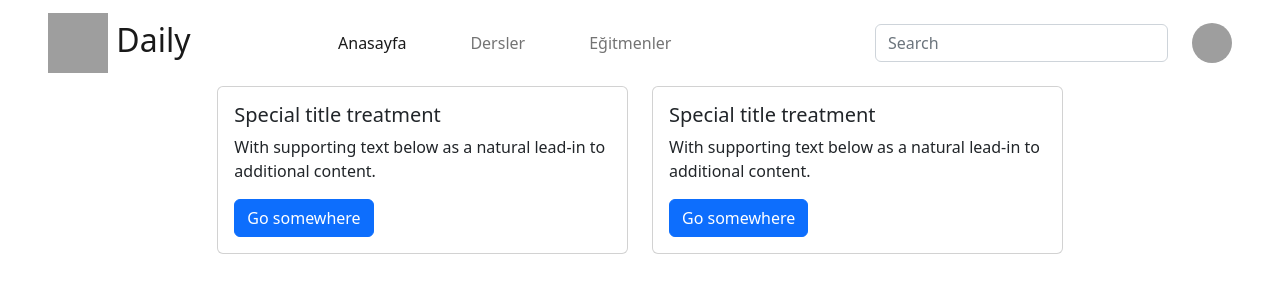
After one commit to meyrasahin/LanguageLearningApp, a Spring Boot app: page /courses in a window 1280 px wide. The commit adds this page. Shown: the top 300 px of the page. Run offline with Spring Boot 4, Linux system fonts and the light colour scheme; data that the repository does not hold is empty; grey boxes are pictures that could not be loaded.

Commit message:
- course.html is started to implement - necessary changes are implemented to connect controllers and views

```diff
--- a/src/main/java/com/egeuniversity/LanguageLearning/Controller/CourseController.java
+++ b/src/main/java/com/egeuniversity/LanguageLearning/Controller/CourseController.java
@@ -3,15 +3,15 @@ package com.egeuniversity.LanguageLearning.Controller;
 import com.egeuniversity.LanguageLearning.Model.Course.Course;
 import com.egeuniversity.LanguageLearning.Service.Course.CourseService;
 import org.springframework.beans.factory.annotation.Autowired;
+import org.springframework.stereotype.Controller;
+import org.springframework.ui.Model;
 import org.springframework.web.bind.annotation.GetMapping;
 import org.springframework.web.bind.annotation.PathVariable;
-import org.springframework.web.bind.annotation.RequestMapping;
-import org.springframework.web.bind.annotation.RestController;
 
+import javax.servlet.http.HttpServletRequest;
 import java.util.List;
 
-@RestController
-@RequestMapping("/api/course")
+@Controller
 public class CourseController {
 
     private CourseService courseService;
@@ -22,14 +22,16 @@ public class CourseController {
         this.courseService = courseService;
     }
 
-    @GetMapping("/get/{id}")
+    @GetMapping("/course/{id}")
     public String getById(@PathVariable String id){
         return courseService.getById(id).getName();
     }
 
-    @GetMapping("/getCourseList")
-    public List<Course> getAllCourses() {
-        return courseService.list();
+    @GetMapping("/courses")
+    public String getAllCourses(HttpServletRequest request, Model model) {
+        List<Course> courseList = courseService.list();
+        model.addAttribute("courses", courseList);
+        return "courses";
     }
 
 }
--- a/src/main/java/com/egeuniversity/LanguageLearning/Controller/ExamController.java
+++ b/src/main/java/com/egeuniversity/LanguageLearning/Controller/ExamController.java
@@ -3,13 +3,11 @@ package com.egeuniversity.LanguageLearning.Controller;
 import com.egeuniversity.LanguageLearning.Model.Exam.ExamDTO;
 import com.egeuniversity.LanguageLearning.Service.Exam.ExamService;
 import org.springframework.beans.factory.annotation.Autowired;
+import org.springframework.stereotype.Controller;
 import org.springframework.web.bind.annotation.PostMapping;
 import org.springframework.web.bind.annotation.RequestBody;
-import org.springframework.web.bind.annotation.RequestMapping;
-import org.springframework.web.bind.annotation.RestController;
 
-@RestController
-@RequestMapping("/api/exam")
+@Controller
 public class ExamController {
 
     private ExamService examService;
--- /dev/null
+++ b/src/main/resources/templates/courses.html
@@ -0,0 +1,110 @@
+<!DOCTYPE html>
+<html lang="en">
+<head>
+    <meta charset="utf-8">
+    <meta name="viewport" content="width=device-width, initial-scale=1">
+    <title>Daily</title>
+    <link href="https://cdn.jsdelivr.net/npm/bootstrap@5.2.3/dist/css/bootstrap.min.css" rel="stylesheet" integrity="sha384-rbsA2VBKQhggwzxH7pPCaAqO46MgnOM80zW1RWuH61DGLwZJEdK2Kadq2F9CUG65" crossorigin="anonymous">
+    <link rel="stylesheet" href="home.css">
+</head>
+<body class="vsc-initialized">
+<header class="navbar-light navbar-sticky header-static">
+    <nav class="navbar navbar-expand-xl">
+        <div class="container-fluid px-3 px-xl-5">
+            <a class="navbar-brand" href="/" style="font-size: xx-large">
+                <img src="https://cdn-icons-png.flaticon.com/512/616/616429.png" alt="Logo" width="60" height="60">
+                Daily
+            </a>
+            <button class="navbar-toggler ms-auto" type="button" data-bs-toggle="collapse" data-bs-target="#navbarCollapse" aria-controls="navbarCollapse" aria-expanded="false" aria-label="Toggle navigation">
+                <span class="navbar-toggler-animation"></span>
+            </button>
+            <div class="navbar-collapse w-100 collapse" id="navbarCollapse">
+                <ul class="navbar-nav navbar-nav-scroll mx-auto">
+                    <li class="nav-item me-5">
+                        <a class="nav-link active" aria-current="page" href="/">Anasayfa</a>
+                    </li>
+                    <li class="nav-item me-5">
+                        <a class="nav-link" href="courses">Dersler</a>
+                    </li>
+                    <li class="nav-item me-5">
+                        <a class="nav-link" href="#">Eğitmenler</a>
+                    </li>
+                </ul>
+                <div class="nav my-3 my-xl-0 px-4 flex-nowrap align-items-center">
+                    <div class="nav-item w-100">
+                        <form class="position-relative">
+                            <input class="form-control pe-5 bg-transparent" type="search" placeholder="Search" aria-label="Search">
+                            <button class="bg-transparent p-2 position-absolute top-50 end-0 translate-middle-y border-0 text-primary-hover text-reset" type="submit">
+                                <i class="fas fa-search fs-6 "></i>
+                            </button>
+                        </form>
+                    </div>
+                </div>
+            </div>
+            <div class="dropdown ms-1 ms-lg-0">
+                <a class="avatar avatar-sm p-0" href="#" id="profileDropdown" role="button" data-bs-auto-close="outside" data-bs-display="static" data-bs-toggle="dropdown" aria-expanded="false">
+                    <img class="avatar-img rounded-circle" src="https://eduport.webestica.com/assets/images/avatar/01.jpg" alt="avatar" width="40" height="40">
+                </a>
+                <ul class="dropdown-menu dropdown-animation dropdown-menu-end shadow pt-3" aria-labelledby="profileDropdown" data-bs-popper="static" onclick="function f() {this.addClass(show); }">
+                    <li class="px-3 mb-3">
+                        <div class="d-flex align-items-center">
+                            <div class="avatar me-3">
+                                <img class="avatar-img rounded-circle shadow" src="https://eduport.webestica.com/assets/images/avatar/01.jpg" alt="avatar" width="40" height="40">
+                            </div>
+                            <div>
+                                <a class="h6" href="#">Polat Alemdar</a>
+                                <p class="small m-0">example@gmail.com</p>
+                            </div>
+                        </div>
+                    </li>
+                    <li>
+                        <hr class="dropdown-divider">
+                    </li>
+                    <li>
+                        <a class="dropdown-item" href="#">
+                            <i class="bi bi-person fa-fw me-2"></i>Edit Profile
+                        </a>
+                    </li>
+                    <li>
+                        <a class="dropdown-item" href="#">
+                            <i class="bi bi-gear fa-fw me-2"></i>Account Settings
+                        </a>
+                    </li>
+                    <li>
+                        <a class="dropdown-item" href="#">
+                            <i class="bi bi-info-circle fa-fw me-2"></i>Help
+                        </a>
+                    </li>
+                    <li>
+                        <a class="dropdown-item bg-danger-soft-hover" href="#">
+                            <i class="bi bi-power fa-fw me-2"></i>Sign Out
+                        </a>
+                    </li>
+                </ul>
+            </div>
+        </div>
+    </nav>
+</header>
+<div class="row" style="display: flex; justify-content: center">
+    <div class="col-sm-4">
+        <div class="card">
+            <div class="card-body">
+                <h5 class="card-title">Special title treatment</h5>
+                <p class="card-text">With supporting text below as a natural lead-in to additional content.</p>
+                <a href="#" class="btn btn-primary">Go somewhere</a>
+            </div>
+        </div>
+    </div>
+    <div class="col-sm-4">
+        <div class="card">
+            <div class="card-body">
+                <h5 class="card-title">Special title treatment</h5>
+                <p class="card-text">With supporting text below as a natural lead-in to additional content.</p>
+                <a href="#" class="btn btn-primary">Go somewhere</a>
+            </div>
+        </div>
+    </div>
+</div>
+<script src="https://cdn.jsdelivr.net/npm/bootstrap@5.2.3/dist/js/bootstrap.bundle.min.js" integrity="sha384-kenU1KFdBIe4zVF0s0G1M5b4hcpxyD9F7jL+jjXkk+Q2h455rYXK/7HAuoJl+0I4" crossorigin="anonymous"></script>
+</body>
+</html>
--- a/src/main/resources/templates/index.html
+++ b/src/main/resources/templates/index.html
@@ -11,7 +11,7 @@
 <header class="navbar-light navbar-sticky header-static">
   <nav class="navbar navbar-expand-xl">
     <div class="container-fluid px-3 px-xl-5">
-      <a class="navbar-brand" href="#" style="font-size: xx-large">
+      <a class="navbar-brand" href="/" style="font-size: xx-large">
         <img src="https://cdn-icons-png.flaticon.com/512/616/616429.png" alt="Logo" width="60" height="60">
         Daily
       </a>
@@ -21,10 +21,10 @@
       <div class="navbar-collapse w-100 collapse" id="navbarCollapse">
         <ul class="navbar-nav navbar-nav-scroll mx-auto">
           <li class="nav-item me-5">
-            <a class="nav-link active" aria-current="page" href="#">Home</a>
+            <a class="nav-link active" aria-current="page" href="/">Anasayfa</a>
           </li>
           <li class="nav-item me-5">
-            <a class="nav-link" href="#">Dersler</a>
+            <a class="nav-link" href="courses">Dersler</a>
           </li>
           <li class="nav-item me-5">
             <a class="nav-link" href="#">Eğitmenler</a>
```
Also changed, not shown: src/main/java/com/egeuniversity/LanguageLearning/Controller/QuestionController.java (+4 -6 lines), src/main/java/com/egeuniversity/LanguageLearning/Controller/TraineeController.java (+4 -6 lines), src/main/resources/templates/home.html (deleted, +0 -34 lines).
